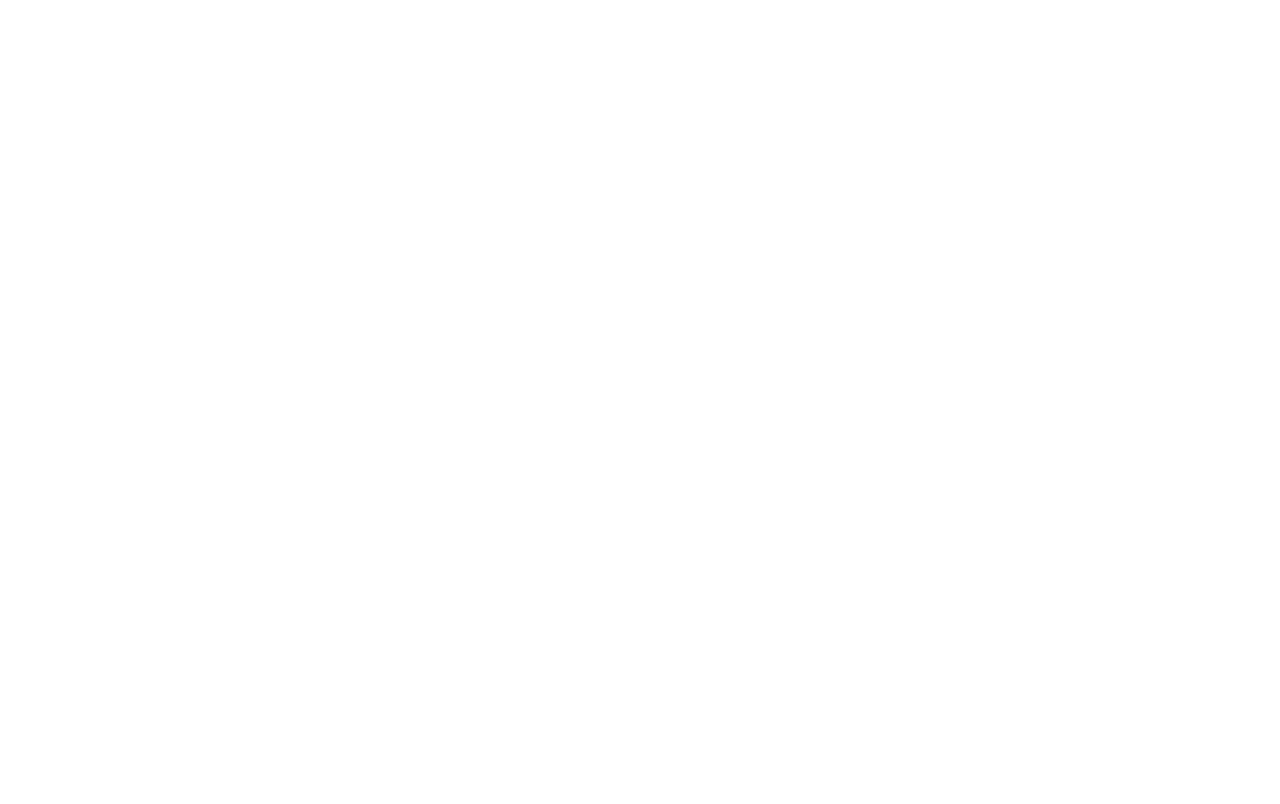
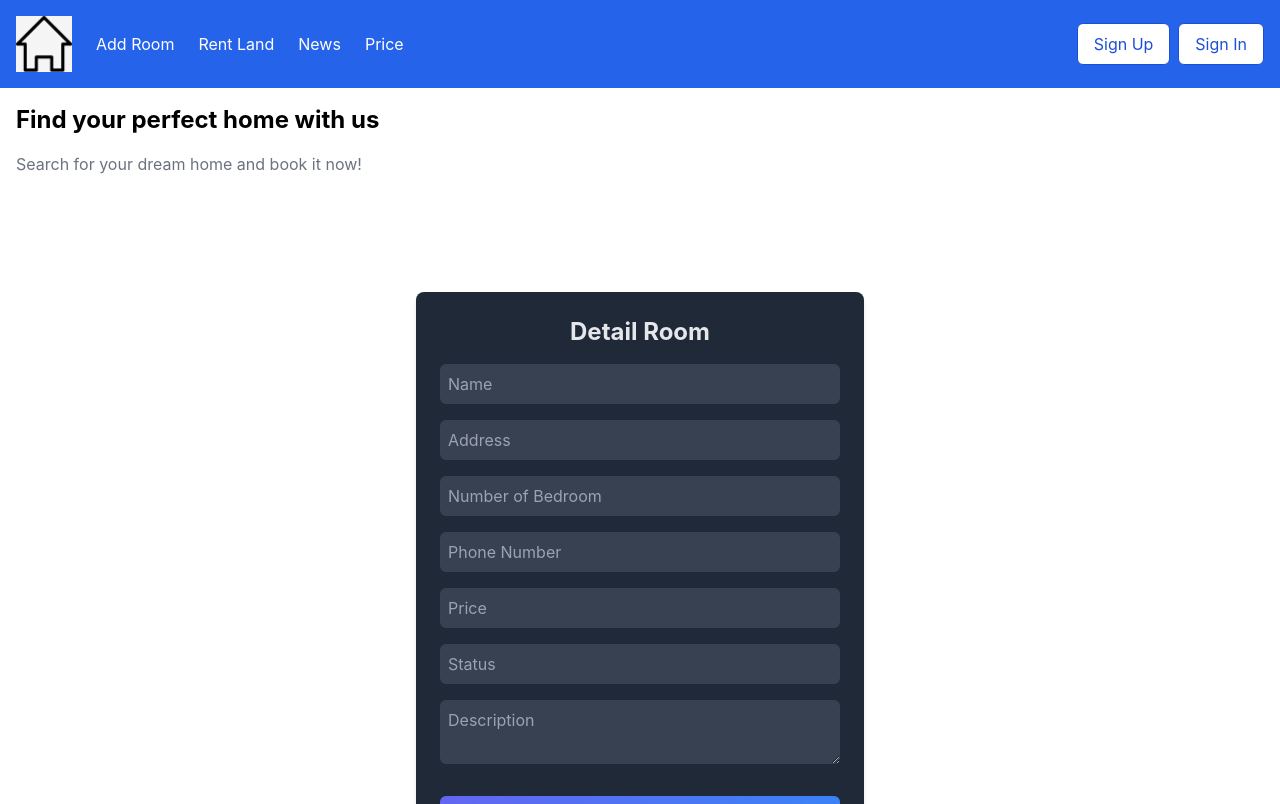
Before and after one commit to NguyenBaPhucITITIU20278/Apartment-Management, a React (Create React App) app: page /addRoom in a window 1280 px wide. Before the commit this address had no page. Shown: the top 804 px of the page. Built offline with nearby package versions, Linux system fonts and the light colour scheme; what @nextui-org/react would draw is missing.

Commit message:
updateAddRoom

```diff
--- a/src/components/RoomCard.jsx
+++ b/src/components/RoomCard.jsx
@@ -1,16 +1,48 @@
-import React from 'react';
+import React from "react";
 
 const RoomCard = ({ room }) => {
   return (
-        <div style={{ border: '1px solid #ddd', borderRadius: '8px', padding: '16px', margin: '16px 0', display: 'flex', alignItems: 'center' }}>
+    <div
+      style={{
+        border: "1px solid #ddd",
+        borderRadius: "8px",
+        padding: "16px",
+        margin: "16px 0",
+        display: "flex",
+        alignItems: "center",
+      }}
+    >
       {/* <img src={room.image} alt="Room" style={{ width: '100px', height: '100px', marginRight: '16px' }} /> */}
       <div>
-                <h2>{room.name}</h2>
-                <p className='price font-bold'> Price: <span className= 'font-normal'>{room.price}</span></p>
-                <p className='bedrooms font-bold'> Bedrooms: <span className='font-normal'>{room.numberOfBedrooms}</span></p>
-                <p className='description font-bold'> Description: <span className='font-normal'>{room.description}</span></p>
-                <p className='address font-bold'> Address: <span className='font-normal'>{room.address}</span></p>
-                <button style={{ backgroundColor: '#FFD700', border: 'none', padding: '10px', borderRadius: '5px', cursor: 'pointer' }}>
+        <h2 className="Name font-bold">
+          {" "}
+          Name: <span className="font-normal">{room.name}</span>
+        </h2>
+        <p className="price font-bold">
+          {" "}
+          Price: <span className="font-normal">{room.price}</span>
+        </p>
+        <p className="bedrooms font-bold">
+          {" "}
+          Bedrooms: <span className="font-normal">{room.numberOfBedrooms}</span>
+        </p>
+        <p className="description font-bold">
+          {" "}
+          Description: <span className="font-normal">{room.description}</span>
+        </p>
+        <p className="address font-bold">
+          {" "}
+          Address: <span className="font-normal">{room.address}</span>
+        </p>
+        <button
+          style={{
+            backgroundColor: "#FFD700",
+            border: "none",
+            padding: "10px",
+            borderRadius: "5px",
+            cursor: "pointer",
+          }}
+        >
           Call: {room.phoneNumber}
         </button>
       </div>
--- a/src/components/header.jsx
+++ b/src/components/header.jsx
@@ -34,11 +34,6 @@
     window.location.reload();
   };
 
-  const location = useLocation();
-  const isLoginPage = location.pathname === "/login";
-  const isRegisterPage = location.pathname === "/register";
-  const isHomePage = location.pathname === "/";
-
   const goToLogin = () => {
     navigate("/login");
   };
@@ -46,16 +41,14 @@
   const goToRegister = () => {
     navigate("/register");
   };
-
-  const goToRentRoom = () => {
-    navigate("/rentroom");
-  };
-
   const goToMainPage = () => {
     navigate("/");
   };
   const goToControlUser = () => {
     navigate("/adminControlUser");
+  };
+  const goToAddRoom = () => {
+    navigate("/addRoom");
   };
 
   return (
@@ -66,10 +59,9 @@
 
           {role === "user" || role === "" ? (
             <>
-              <button className="text-white" onClick={goToRentRoom}>
-                Rent Room
-              </button>
-              <button className="text-white">Rent  Apartment</button>
+
+              <button className="text-white" onClick={goToAddRoom}>Add Room</button>
+
               <button className="text-white">Rent Land</button>
               <button className="text-white">News</button>
               <button className="text-white">Price</button>
@@ -101,6 +93,12 @@
             >
               Sign In
             </button>
+            {/* <button
+              className="bg-white text-blue-700 border border-blue-700 rounded-md px-4 py-2 hover:bg-blue-700 hover:text-white transition"
+              onClick={goToLogin}
+            >
+              Free Posting
+            </button> */}
           </>
         )}
       </div>
--- /dev/null
+++ b/src/pages/addRoom.jsx
@@ -0,0 +1,112 @@
+import React, { useEffect, useState } from "react";
+import { addRoom } from "../services/room";
+import { useMutationHook } from "../hooks/useMutationHook";
+import { message } from "antd";
+
+const AddRoom = () => {
+  const [error, setError] = useState("");
+  const [address, setAddress] = useState("");
+  const [bedroom, setBedroom] = useState(0);
+  const [phoneNumber, setPhoneNumber] = useState("");
+  const [price, setPrice] = useState("");
+  const [status, setStatus] = useState("");
+  const [description, setDescription] = useState("");
+  const [name, setName] = useState("");
+
+
+
+  const mutation = useMutationHook((data) => addRoom(data));
+  const { isError: isAddError, isSuccess: isAddSuccess } = mutation;
+
+  const handleAddRoom = async (e) => {
+    e.preventDefault();
+    mutation.mutate({ name, address, bedroom, phoneNumber, price, status, description });
+  };
+
+  useEffect(() => {
+    if (isAddSuccess) {
+      message.success("Room added successfully");
+    }
+    if (isAddError) {
+      message.error("Please sign in to add room");
+    }
+  }, [isAddSuccess, isAddError]);
+
+  return (
+    <div className="p-4">
+      <h1 className="text-2xl font-bold mb-4">
+        Find your perfect home with us
+      </h1>
+      <p className="text-gray-500 ">
+        Search for your dream home and book it now!
+      </p>
+      <form onSubmit={handleAddRoom}>
+        <div className="flex flex-col items-center justify-center h-screen dark">
+          <div className="w-full max-w-md bg-gray-800 rounded-lg shadow-md p-6">
+            <h2 className="text-2xl font-bold text-gray-200 mb-4 flex justify-center">
+              Detail Room{" "}
+            </h2>
+            <div className="flex flex-col">
+              <input
+                placeholder="Name"
+                className="bg-gray-700 text-gray-200 border-0 rounded-md p-2 mb-4 focus:bg-gray-600 focus:outline-none focus:ring-1 focus:ring-blue-500 transition ease-in-out duration-150"
+                type="text"
+                onChange={(e) => setName(e.target.value)}
+                />
+              <input
+                placeholder="Address"
+                className="bg-gray-700 text-gray-200 border-0 rounded-md p-2 mb-4 focus:bg-gray-600 focus:outline-none focus:ring-1 focus:ring-blue-500 transition ease-in-out duration-150"
+                type="text"
+                onChange={(e) => setAddress(e.target.value)}
+              />
+              <input
+                placeholder="Number of Bedroom"
+                className="bg-gray-700 text-gray-200 border-0 rounded-md p-2 mb-4 focus:bg-gray-600 focus:outline-none focus:ring-1 focus:ring-blue-500 transition ease-in-out duration-150"
+                type="number"
+                onChange={(e) => setBedroom(e.target.value)}
+                />
+              <input
+                placeholder="Phone Number"
+                className="bg-gray-700 text-gray-200 border-0 rounded-md p-2 mb-4 focus:bg-gray-600 focus:outline-none focus:ring-1 focus:ring-blue-500 transition ease-in-out duration-150"
+                type="text"
+                onChange={(e) => setPhoneNumber(e.target.value)}
+              />
+              <input
+                placeholder="Price"
+                className="bg-gray-700 text-gray-200 border-0 rounded-md p-2 mb-4 focus:bg-gray-600 focus:outline-none focus:ring-1 focus:ring-blue-500 transition ease-in-out duration-150"
+                type="text"
+                onChange={(e) => setPrice(e.target.value)}
+              />
+              <input
+                placeholder="Status"
+                className="bg-gray-700 text-gray-200 border-0 rounded-md p-2 mb-4 focus:bg-gray-600 focus:outline-none focus:ring-1 focus:ring-blue-500 transition ease-in-out duration-150"
+                type="text"
+                onChange={(e) => setStatus(e.target.value)}
+              />
+              <textarea
+                placeholder="Description"
+                className="bg-gray-700 text-gray-200 border-0 rounded-md p-2 mb-4 focus:bg-gray-600 focus:outline-none focus:ring-1 focus:ring-blue-500 transition ease-in-out duration-150"
+                name="cover_letter"
+                onChange={(e) => setDescription(e.target.value)}
+              ></textarea>
+              {/* <input
+                placeholder="Image"
+                className="bg-gray-700 text-gray-200 border-0 rounded-md p-2 mb-4 focus:bg-gray-600 focus:outline-none focus:ring-1 focus:ring-blue-500 transition ease-in-out duration-150"
+                type="file"
+                onChange={(e) => setImage(e.target.value)}
+              /> */}
+              <button
+                className="bg-gradient-to-r from-indigo-500 to-blue-500 text-white font-bold py-2 px-4 rounded-md mt-4 hover:bg-indigo-600 hover:to-blue-600 transition ease-in-out duration-150"
+                type="submit"
+              >
+                Submit
+              </button>
+            </div>
+          </div>
+        </div>
+      </form>
+    </div>
+  );
+};
+
+export default AddRoom;
--- a/src/pages/rentroom.jsx
+++ /dev/null
@@ -1,31 +0,0 @@
-import React, { useEffect, useState } from 'react';
-import RoomCard from '../components/RoomCard';
-import { getAllRooms } from '../services/room';
-
-const RentRoom = () => {
-    const [rooms, setRooms] = useState([]);
-
-    useEffect(() => {
-        const fetchRooms = async () => {
-            try {
-                const data = await getAllRooms();
-                setRooms(data);
-            } catch (error) {
-                console.error('Error fetching rooms:', error);
-            }
-        };
-
-        fetchRooms();
-    }, []);
-
-    return (
-        <div>
-
-            {rooms.map(room => (
-                <RoomCard key={room.id} room={room} />
-            ))}
-        </div>
-    );
-};
-
-export default RentRoom;
--- a/src/routes/index.js
+++ b/src/routes/index.js
@@ -1,10 +1,12 @@
 import home from '../pages/home';
 import login from '../pages/loginUser';
 import register from '../pages/register';
-import rentroom from '../pages/rentroom';
 import resetpassword from '../pages/resetPassword';
 import adminControl from '../pages/adminControl';
 import loginAdmin from '../pages/loginAdmin';
+import addRoom from '../pages/addRoom';
+
+
 export const routes = [
     {
         path: '/',
@@ -43,15 +45,6 @@
         role: 'user'
     },
     {
-        path: '/rentroom',
-        page: rentroom,
-        title: 'Rent Room Page',
-        description: 'Rent Room page',
-        header: true,
-        background: true,
-        role: 'user'
-    },
-    {
         path: '/resetpassword',
         page: resetpassword,
         title: 'Reset Password Page',
@@ -68,7 +61,16 @@
         header: true,
         background: true,
         role: 'admin'
-    }
+    },
+    {
+        path: '/addRoom',
+        page: addRoom,
+        title: 'Add Room Page',
+        description: 'Add Room page',
+        header: true,
+        background: true,
+        role: 'admin'
+    },
 
 
 ]
--- a/src/services/room.js
+++ b/src/services/room.js
@@ -59,12 +59,12 @@
   }
 };
 
-export const addRoom = async (room) => {
-  console.log("Room being sent:", room); // Log the room data
+export const addRoom = async (data) => {
+  console.log("Room being sent:", data); // Log the room data
   try {
     const headers = getHeaders();
-
-    const response = await axios.post(`${API_URL}/add-room`, room, { headers });
+    console.log(data);
+    const response = await axios.post(`${API_URL}/add-room`, data, { headers });
 
     console.log("Response received:", response); // Log the response
 
```
Lines whose indentation alone changed are shown as unchanged.
